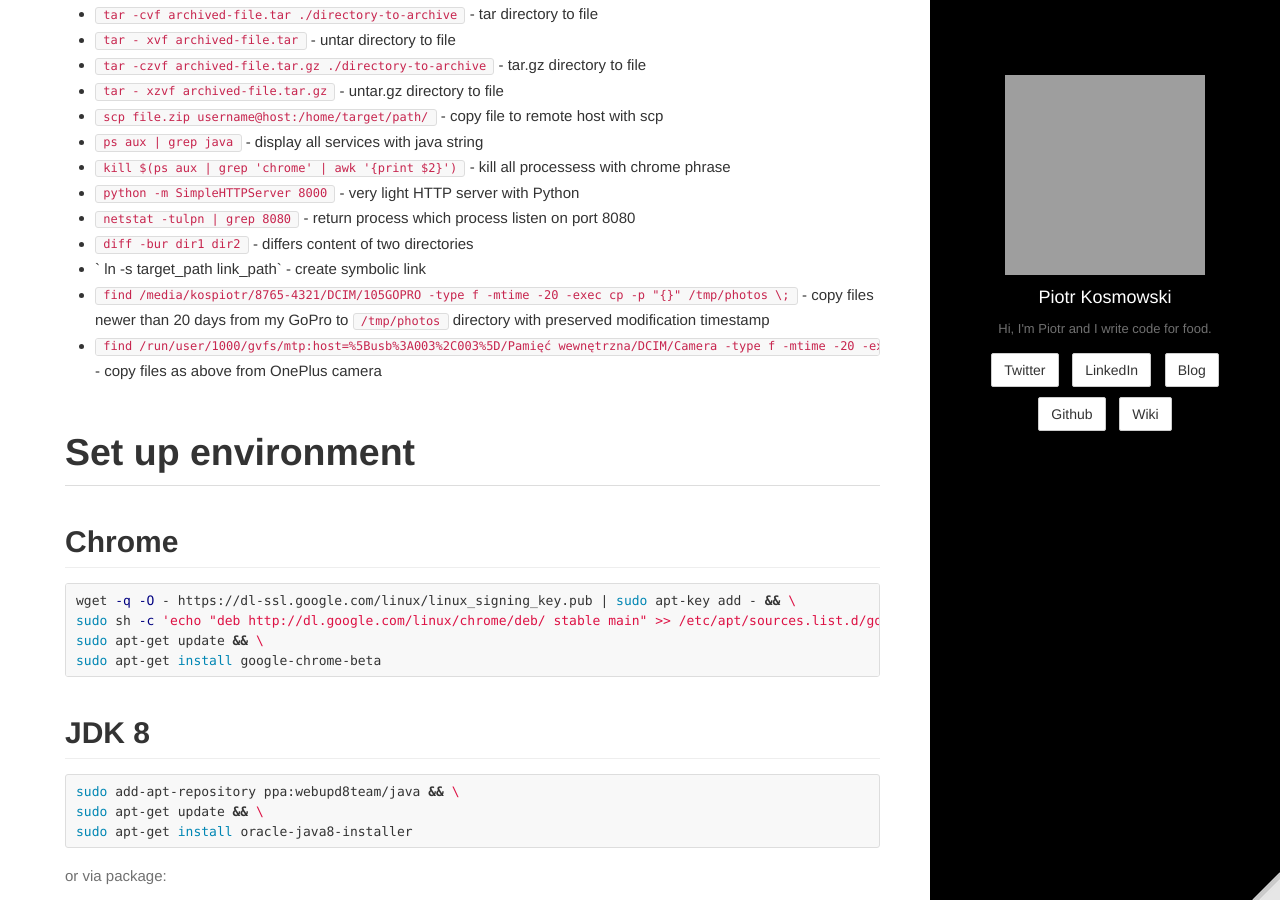
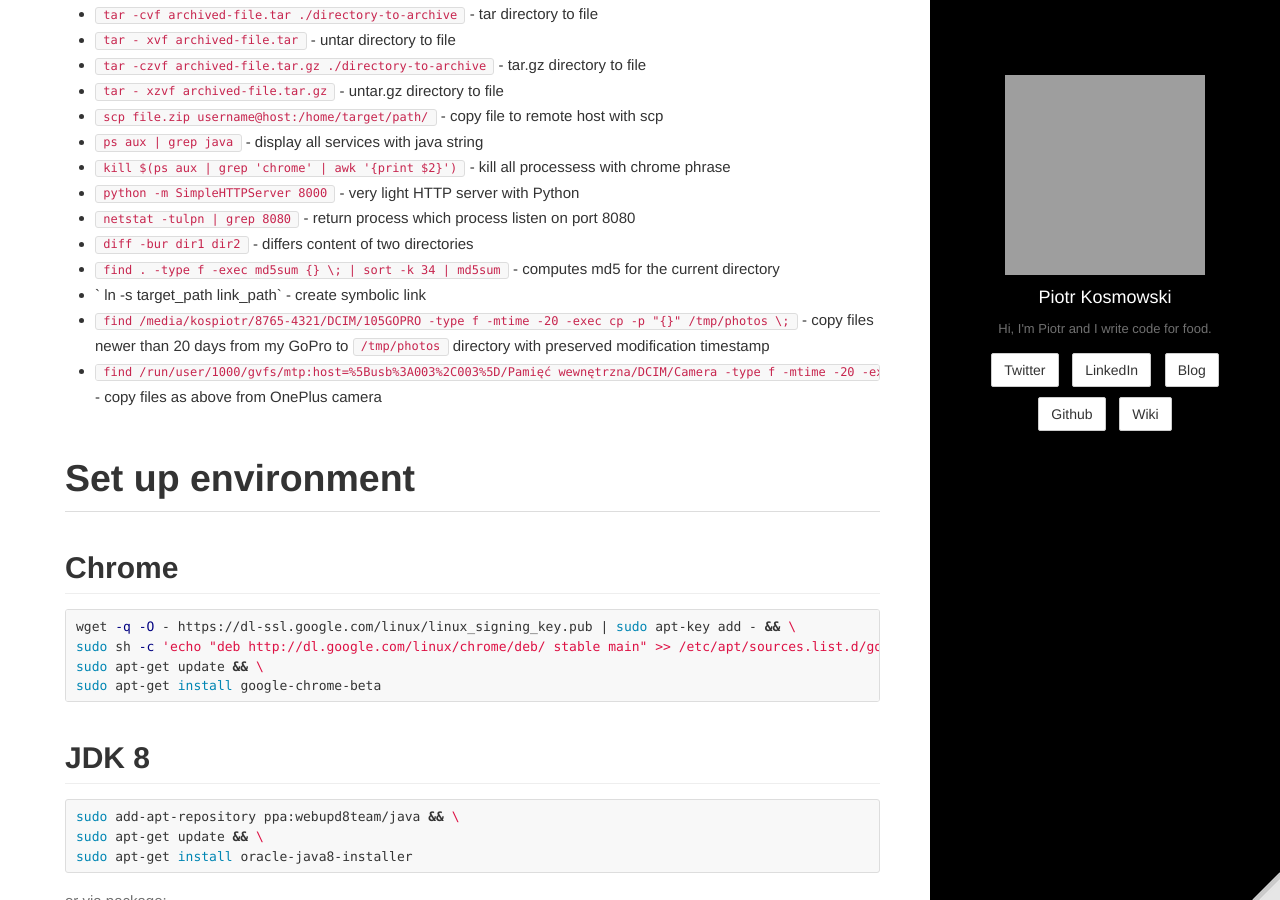
Before and after one commit to kospiotr/kospiotr.github.io, a Jekyll site: the page built from wiki/unix.md, in a window 1280 px wide and 900 px high, scrolled down 757 px. Built offline with Jekyll 4.4.1, drawn with Linux system fonts in a browser that asks for light colours; grey boxes are pictures that could not be loaded.

Commit message:
Update unix.md

````diff
--- a/wiki/unix.md
+++ b/wiki/unix.md
@@ -20,6 +20,7 @@ editurl: wiki/unix.md
 * `python -m SimpleHTTPServer 8000` - very light HTTP server with Python
 * `netstat -tulpn | grep 8080` - return process which process listen on port 8080
 * `diff -bur dir1 dir2` - differs content of two directories
+* `find . -type f -exec md5sum {} \; | sort -k 34 | md5sum` - computes md5 for the current directory
 * ` ln -s target_path link_path` - create symbolic link
 * `find /media/kospiotr/8765-4321/DCIM/105GOPRO -type f -mtime -20 -exec cp -p "{}" /tmp/photos \;` - copy files newer than 20 days from my GoPro to ```/tmp/photos``` directory with preserved modification timestamp
 * `find /run/user/1000/gvfs/mtp:host=%5Busb%3A003%2C003%5D/Pamięć wewnętrzna/DCIM/Camera -type f -mtime -20 -exec cp -p "{}" /home/kospiotr/Obrazy/CG \;` - copy files as above from OnePlus camera
````
